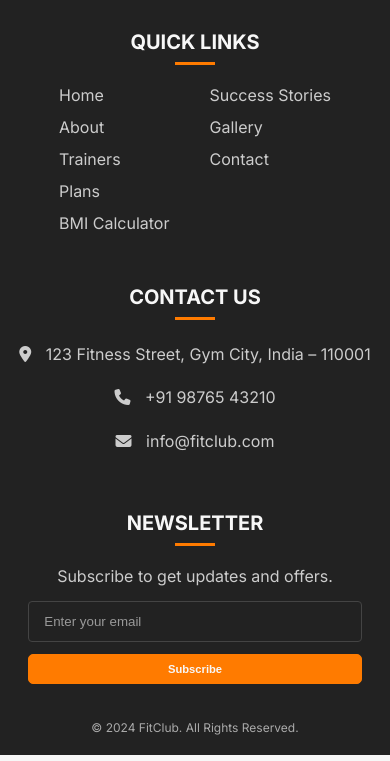
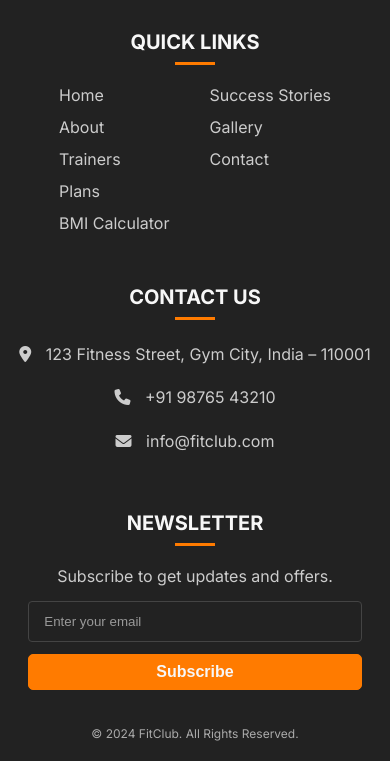
Before and after one commit to Rutujabhonde18/FITCLUB-Gym-website-, a plain HTML site: page index.html in a window 390 px wide. Shown: the part 7338-8099 px from the top of the page. Drawn offline with Linux system fonts and the light colour scheme.

Commit message:
Update responsive.css

```diff
--- a/css/responsive.css
+++ b/css/responsive.css
@@ -298,11 +298,15 @@
   .footer h4::after {
     margin: 8px auto;
   }
+
+  .nl-form .btn-orange {
+    font-size: 1rem;
+    font-weight: 600;
+  }
 }
 
 /* Small Mobile */
 @media (max-width: 480px) {
-
   .navbar .btn-orange {
     display: none;
   }
```
